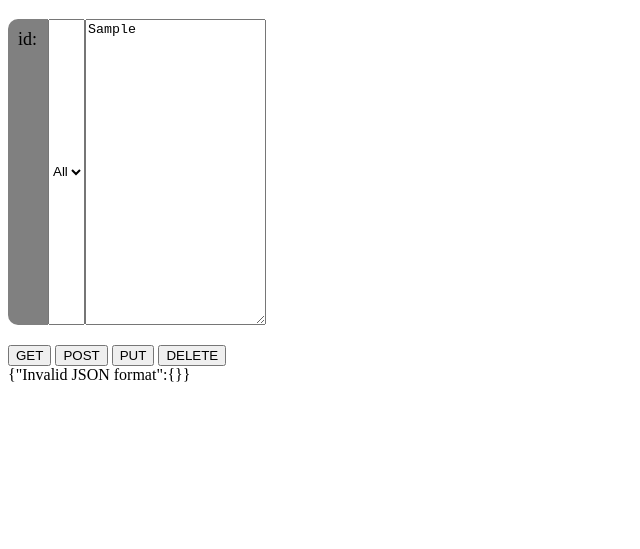
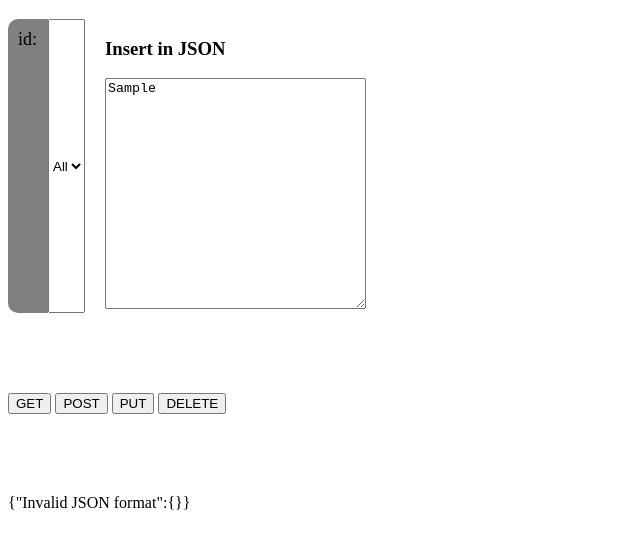
Before and after one commit to LionFromAktau/Simple_API_NODE, a website: page public/index.html in a window 1280 px wide. Both pictures are taken after typing "Sample" into the empty fields and a click on the button "POST". Shown: the part 69-618 px from the top of the page, without its empty margins (0-640 px from the left). Drawn offline with Linux system fonts and the light colour scheme; no server answers.

Commit message:
Updating

```diff
--- a/public/index.html
+++ b/public/index.html
@@ -13,16 +13,19 @@
             <select id="personID", onchange="storeSelectedElement()">
                 <option value="all">All</option>
             </select>
-            <textarea id="jsonInput" rows="20" cols="20"></textarea>
+            <div style="margin-left:20px;">
+                <h3>Insert in JSON</h3>
+                <textarea id="jsonInput" rows="15" cols="30"></textarea>
+            </div>
         </div>
-        <div style="margin-top: 20px;">
+        <div style="margin-top: 80px;">
             <button onclick="getPerson()">GET</button>
             <button onclick="createPerson()">POST</button>
             <button onclick="updatePerson()">PUT</button>
             <button onclick="deletePerson()">DELETE</button>
         </div>
     </div>
-    <div id="show">
+    <div id="show" style="margin-top: 80px;">
     </div>
 
   <script src="index.js">
--- a/public/index.js
+++ b/public/index.js
@@ -17,7 +17,7 @@ async function getPerson() {
 
 function showData(data){
     const selectElement = document.getElementById('show');
-    selectElement.innerHTML = JSON.stringify(data).replace(',', '\n');
+    selectElement.innerHTML = JSON.stringify(data).replace(/,/g, '<br>');
 }
 
 async function generateOptions() {
@@ -47,6 +47,7 @@ async function createPerson() {
             });
         const data = await response.json();
         generateOptions();
+        selectedElement = 'all';
         showData(data);
     }catch(error){
         showData({"Invalid JSON format": error});
@@ -64,6 +65,7 @@ async function updatePerson() {
         body: jsonInput // Convert jsonData to a string
       });
       generateOptions();
+      selectedElement = 'all';
       const data = await response.json();
       showData(data);
     } catch (error) {
@@ -77,5 +79,6 @@ async function deletePerson() {
     const response = await fetch('/delete/' + selectedElement + '/', { method: 'DELETE' });
     data = await response.json()
     generateOptions()
+    selectedElement = 'all';
     showData(data)
 }
```
